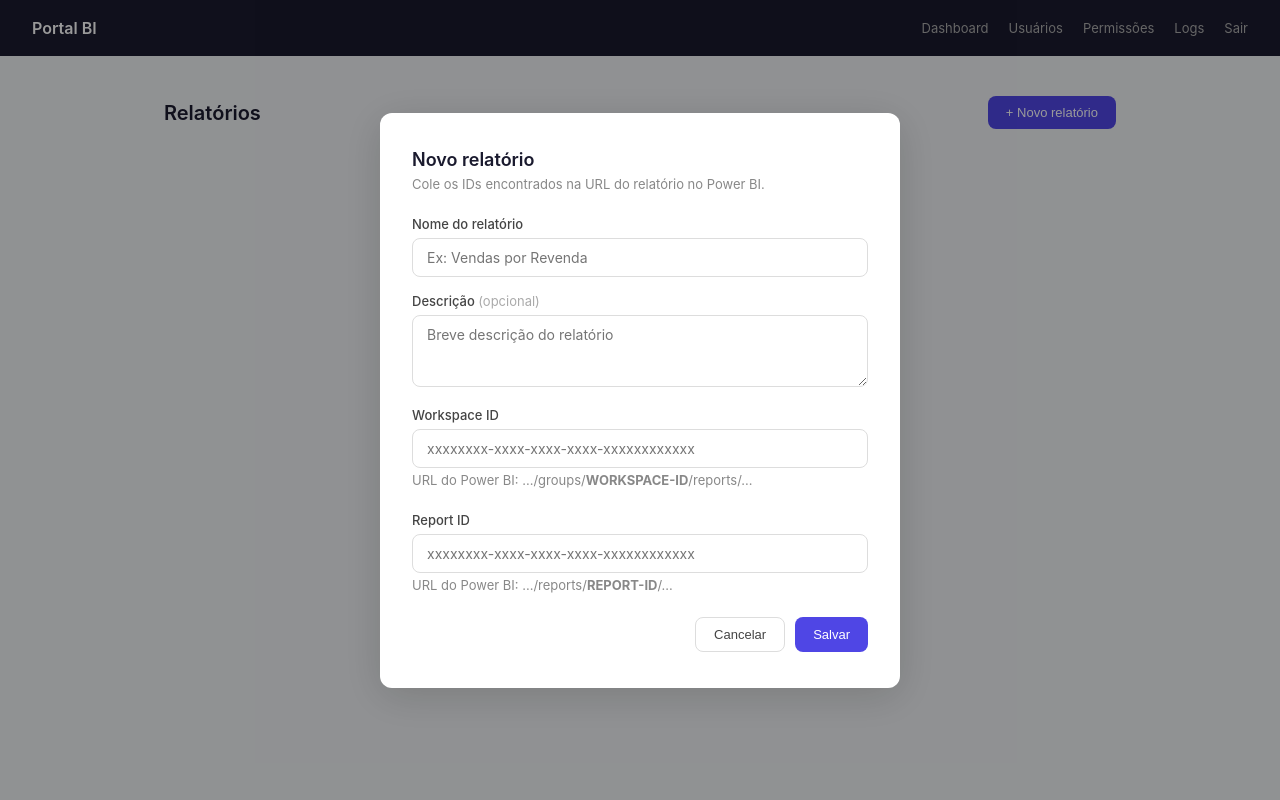
After one commit to dePinhoPaulo/Portal-Bi, a Flask app: template templates/admin_reports.html in a window 1280 px wide, after a click on "+ Novo relatório". The commit adds this page. Run offline with Flask 3, Linux system fonts and the light colour scheme; the template is opened without the code that fills it, so the values that code supplies are empty.

Commit message:
Tela de gerenciamento de relatórios

```diff
--- /dev/null
+++ b/templates/admin_reports.html
@@ -0,0 +1,207 @@
+<!DOCTYPE html>
+<html lang="pt-br">
+<head>
+  <meta charset="UTF-8">
+  <title>Relatórios — Portal BI</title>
+  <style>
+    * { box-sizing: border-box; margin: 0; padding: 0; }
+    body { font-family: -apple-system, BlinkMacSystemFont, 'Segoe UI', sans-serif; background: #f0f2f5; }
+    nav {
+      background: #1a1a2e; color: #fff; padding: 0 32px; height: 56px;
+      display: flex; align-items: center; justify-content: space-between;
+    }
+    nav .brand { font-size: 16px; font-weight: 600; }
+    nav .nav-right { display: flex; gap: 20px; align-items: center; }
+    nav a { color: #aaa; text-decoration: none; font-size: 13px; }
+    nav a:hover { color: #fff; }
+    .container { max-width: 1000px; margin: 40px auto; padding: 0 24px; }
+    .header { display: flex; justify-content: space-between; align-items: center; margin-bottom: 24px; }
+    .header h1 { font-size: 20px; font-weight: 600; color: #1a1a2e; }
+    .btn { padding: 9px 18px; border-radius: 8px; font-size: 13px; font-weight: 500; cursor: pointer; text-decoration: none; border: none; }
+    .btn-primary { background: #4f46e5; color: #fff; }
+    .btn-primary:hover { background: #4338ca; }
+    .btn-outline { border: 1px solid #ddd; background: #fff; color: #444; }
+    .btn-outline:hover { background: #f5f5f5; }
+    .btn-danger { background: #fef2f2; color: #dc2626; border: 1px solid #fecaca; }
+    .btn-danger:hover { background: #fee2e2; }
+    .btn-sm { padding: 6px 12px; font-size: 12px; }
+    table { width: 100%; border-collapse: collapse; background: #fff; border-radius: 12px; overflow: hidden; box-shadow: 0 2px 12px rgba(0,0,0,0.06); }
+    th { background: #f8f8f8; padding: 12px 16px; text-align: left; font-size: 12px; font-weight: 600; color: #888; text-transform: uppercase; }
+    td { padding: 14px 16px; font-size: 14px; color: #333; border-top: 1px solid #f0f0f0; vertical-align: middle; }
+    .badge { display: inline-block; padding: 3px 10px; border-radius: 20px; font-size: 12px; font-weight: 500; }
+    .badge-active { background: #f0fdf4; color: #166534; }
+    .badge-inactive { background: #fef2f2; color: #dc2626; }
+    .mono { font-family: monospace; font-size: 12px; color: #666; background: #f5f5f5; padding: 2px 6px; border-radius: 4px; }
+    .actions { display: flex; gap: 8px; }
+    .modal-overlay {
+      display: none; position: fixed; inset: 0;
+      background: rgba(0,0,0,0.4); z-index: 100;
+      align-items: center; justify-content: center;
+    }
+    .modal-overlay.active { display: flex; }
+    .modal {
+      background: #fff; border-radius: 12px; padding: 36px 32px;
+      width: 100%; max-width: 520px; box-shadow: 0 8px 40px rgba(0,0,0,0.15);
+    }
+    .modal h2 { font-size: 18px; font-weight: 600; margin-bottom: 6px; color: #1a1a2e; }
+    .modal p { font-size: 13px; color: #888; margin-bottom: 24px; }
+    label { display: block; font-size: 13px; font-weight: 500; color: #444; margin-bottom: 6px; }
+    input[type=text], textarea {
+      width: 100%; padding: 10px 14px; border: 1px solid #ddd;
+      border-radius: 8px; font-size: 14px; margin-bottom: 16px;
+      outline: none; font-family: inherit;
+    }
+    input:focus, textarea:focus { border-color: #4f46e5; }
+    textarea { resize: vertical; min-height: 72px; }
+    .hint { font-size: 12px; color: #aaa; margin-top: -12px; margin-bottom: 16px; }
+    .modal-actions { display: flex; gap: 10px; justify-content: flex-end; margin-top: 4px; }
+    .empty { text-align: center; padding: 60px 20px; color: #aaa; }
+  </style>
+</head>
+<body>
+  <nav>
+    <span class="brand">Portal BI</span>
+    <div class="nav-right">
+      <a href="/dashboard">Dashboard</a>
+      <a href="/admin/users">Usuários</a>
+      <a href="/admin/permissions">Permissões</a>
+      <a href="/admin/logs">Logs</a>
+      <a href="/logout">Sair</a>
+    </div>
+  </nav>
+
+  <div class="container">
+    <div class="header">
+      <h1>Relatórios</h1>
+      <button class="btn btn-primary" onclick="openModal('modal-create')">+ Novo relatório</button>
+    </div>
+
+    {% if reports %}
+    <table>
+      <thead>
+        <tr>
+          <th>Nome</th>
+          <th>Descrição</th>
+          <th>Report ID</th>
+          <th>Status</th>
+          <th>Criado em</th>
+          <th>Ações</th>
+        </tr>
+      </thead>
+      <tbody>
+        {% for r in reports %}
+        <tr>
+          <td><strong>{{ r.name }}</strong></td>
+          <td style="color:#888">{{ r.description or '—' }}</td>
+          <td><span class="mono">{{ r.report_id[:8] }}...</span></td>
+          <td>
+            {% if r.active %}
+            <span class="badge badge-active">Ativo</span>
+            {% else %}
+            <span class="badge badge-inactive">Inativo</span>
+            {% endif %}
+          </td>
+          <td>{{ r.created_at.strftime('%d/%m/%Y') }}</td>
+          <td>
+            <div class="actions">
+              <button class="btn btn-outline btn-sm"
+                onclick="openEdit(
+                  {{ r.id }},
+                  '{{ r.name }}',
+                  '{{ r.description or '' }}',
+                  '{{ r.report_id }}',
+                  '{{ r.workspace_id }}'
+                )">Editar</button>
+              <form method="POST" action="/admin/reports/toggle/{{ r.id }}" style="display:inline">
+                <button class="btn btn-outline btn-sm" type="submit">
+                  {% if r.active %}Desativar{% else %}Ativar{% endif %}
+                </button>
+              </form>
+              <form method="POST" action="/admin/reports/delete/{{ r.id }}" style="display:inline"
+                onsubmit="return confirm('Excluir este relatório? As permissões associadas também serão removidas.')">
+                <button class="btn btn-danger btn-sm" type="submit">Excluir</button>
+              </form>
+            </div>
+          </td>
+        </tr>
+        {% endfor %}
+      </tbody>
+    </table>
+    {% else %}
+    <div class="empty">
+      <div style="font-size:48px">📊</div>
+      <p style="margin-top:12px">Nenhum relatório cadastrado ainda.</p>
+    </div>
+    {% endif %}
+  </div>
+
+  <!-- Modal criar -->
+  <div class="modal-overlay" id="modal-create">
+    <div class="modal">
+      <h2>Novo relatório</h2>
+      <p>Cole os IDs encontrados na URL do relatório no Power BI.</p>
+      <form method="POST" action="/admin/reports/create">
+        <label>Nome do relatório</label>
+        <input type="text" name="name" placeholder="Ex: Vendas por Revenda" required autofocus>
+        <label>Descrição <span style="color:#aaa;font-weight:400">(opcional)</span></label>
+        <textarea name="description" placeholder="Breve descrição do relatório"></textarea>
+        <label>Workspace ID</label>
+        <input type="text" name="workspace_id" placeholder="xxxxxxxx-xxxx-xxxx-xxxx-xxxxxxxxxxxx" required>
+        <p class="hint">URL do Power BI: .../groups/<strong>WORKSPACE-ID</strong>/reports/...</p>
+        <label>Report ID</label>
+        <input type="text" name="report_id" placeholder="xxxxxxxx-xxxx-xxxx-xxxx-xxxxxxxxxxxx" required>
+        <p class="hint">URL do Power BI: .../reports/<strong>REPORT-ID</strong>/...</p>
+        <div class="modal-actions">
+          <button type="button" class="btn btn-outline" onclick="closeModal('modal-create')">Cancelar</button>
+          <button type="submit" class="btn btn-primary">Salvar</button>
+        </div>
+      </form>
+    </div>
+  </div>
+
+  <!-- Modal editar -->
+  <div class="modal-overlay" id="modal-edit">
+    <div class="modal">
+      <h2>Editar relatório</h2>
+      <p>Atualize as informações do relatório.</p>
+      <form method="POST" id="form-edit">
+        <label>Nome do relatório</label>
+        <input type="text" name="name" id="edit-name" required>
+        <label>Descrição</label>
+        <textarea name="description" id="edit-description"></textarea>
+        <label>Workspace ID</label>
+        <input type="text" name="workspace_id" id="edit-workspace" required>
+        <label>Report ID</label>
+        <input type="text" name="report_id" id="edit-report" required>
+        <div class="modal-actions">
+          <button type="button" class="btn btn-outline" onclick="closeModal('modal-edit')">Cancelar</button>
+          <button type="submit" class="btn btn-primary">Salvar alterações</button>
+        </div>
+      </form>
+    </div>
+  </div>
+
+  <script>
+    function openModal(id) {
+      document.getElementById(id).classList.add('active');
+    }
+    function closeModal(id) {
+      document.getElementById(id).classList.remove('active');
+    }
+    function openEdit(id, name, description, reportId, workspaceId) {
+      document.getElementById('form-edit').action = '/admin/reports/edit/' + id;
+      document.getElementById('edit-name').value        = name;
+      document.getElementById('edit-description').value = description;
+      document.getElementById('edit-workspace').value   = workspaceId;
+      document.getElementById('edit-report').value      = reportId;
+      openModal('modal-edit');
+    }
+    // Fecha modal clicando fora
+    document.querySelectorAll('.modal-overlay').forEach(function(overlay) {
+      overlay.addEventListener('click', function(e) {
+        if (e.target === overlay) overlay.classList.remove('active');
+      });
+    });
+  </script>
+</body>
+</html>
--- a/templates/dashboard.html
+++ b/templates/dashboard.html
@@ -86,6 +86,7 @@
     <div class="admin-bar">
       <span>Administrador</span>
       <a href="/admin/users" class="btn btn-outline">Usuários</a>
+      <a href="/admin/reports" class="btn btn-outline">Relatórios</a>
       <a href="/admin/permissions" class="btn btn-outline">Permissões</a>
       <a href="/admin/logs" class="btn btn-outline">Logs de acesso</a>
     </div>
```
Also changed, not shown: routes.py (+70 -0 lines).
